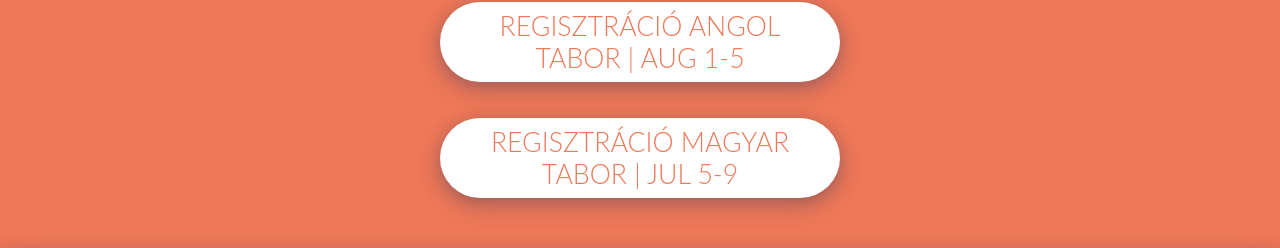
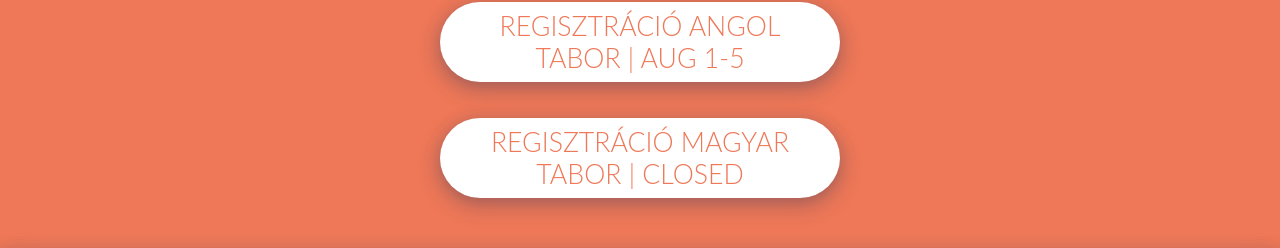
Before and after one commit to dijs/csakis-next, a Next.js app: page /tabor in a window 1280 px wide. Shown: the part 678-926 px from the top of the page. Built offline with nearby package versions, Linux system fonts and the light colour scheme; a web font is replaced by a local one.

Commit message:
Cosed Hung. Registration

```diff
--- a/pages/tabor.js
+++ b/pages/tabor.js
@@ -27,15 +27,15 @@ function Register() {
         </button>
       </a>
       <a
-        className="register"
+        className="register "
         target="_blank"
         rel="noopener noreferrer"
-        href="https://docs.google.com/forms/d/e/1FAIpQLScwsOP_vU_jbkc-UJ_QSxiGX0SERMeG4jRUdUIywLA7ER7gVA/viewform"
+        href="/"
       >
         <button>
           {locale === 'hu'
-            ? 'REGISZTRÁCIÓ MAGYAR TABOR | JUL 5-9'
-            : 'REGISTER NOW FOR THE HUNGARIAN CAMP | JUL 5-9'}
+            ? 'REGISZTRÁCIÓ MAGYAR TABOR | CLOSED'
+            : 'REGISTER NOW FOR THE HUNGARIAN CAMP | CLOSED'}
         </button>
       </a>
     </div>
```
